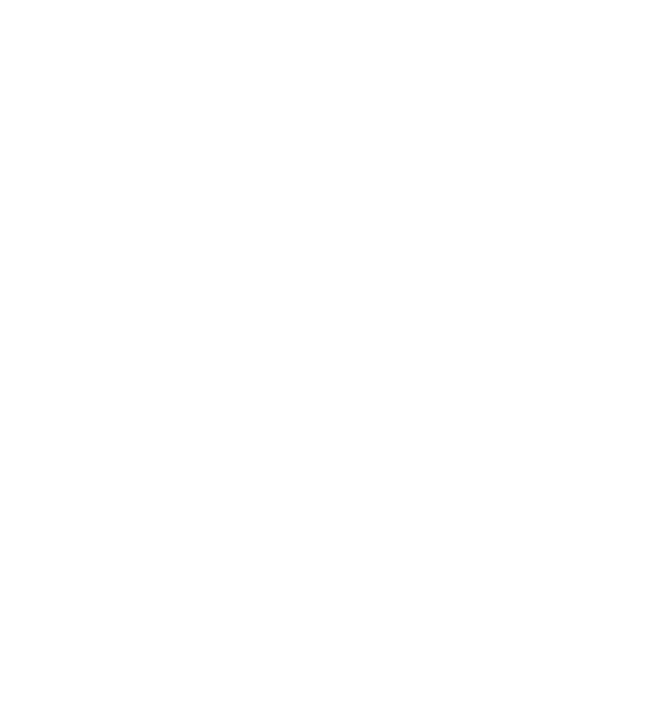
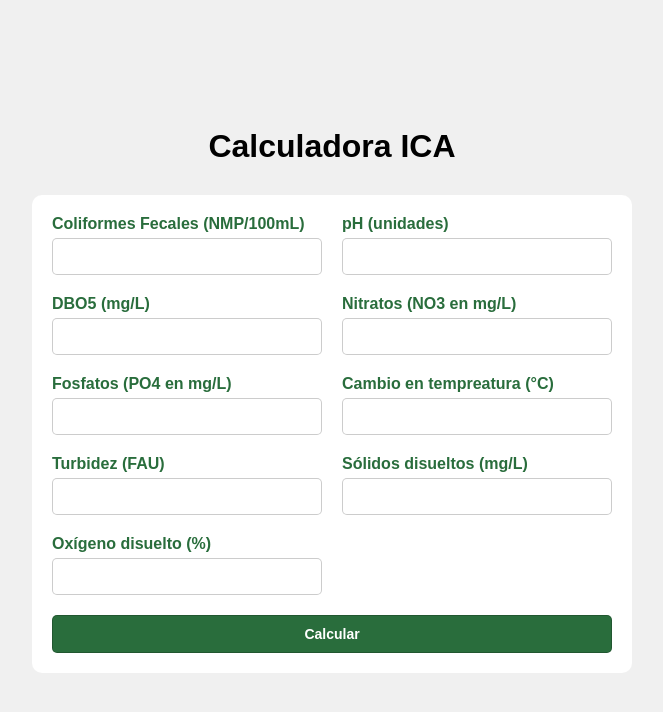
Before and after one commit to oscarale28/ufg-calculadora-ica, a plain HTML site: page index.html in a window 1280 px wide. Shown: the whole page, without its empty margins (308-971 px from the left). Drawn offline with Linux system fonts and the light colour scheme.

Commit message:
feat: gui

```diff
--- a/index.html
+++ b/index.html
@@ -1,11 +1,57 @@
 <!DOCTYPE html>
 <html lang="es">
-<head>
-    <meta charset="UTF-8">
-    <meta name="viewport" content="width=device-width, initial-scale=1.0">
+  <head>
+    <meta charset="UTF-8" />
+    <meta name="viewport" content="width=device-width, initial-scale=1.0" />
     <title>Calculadora ICA</title>
-</head>
-<body>
-
-</body>
+    <link rel="stylesheet" href="styles.css" />
+  </head>
+  <body>
+    <h1>Calculadora ICA</h1>
+    <form action="">
+      <div class="form-grid">
+        <div class="form-group">
+          <label for="coliformes">Coliformes Fecales (NMP/100mL)</label>
+          <input type="number" name="coliformes" id="coliformes" />
+        </div>
+        <div class="form-group">
+          <label for="pH">pH (unidades)</label>
+          <input type="number" name="pH" id="pH" />
+        </div>
+        <div class="form-group">
+          <label for="DBO5">DBO5 (mg/L)</label>
+          <input type="number" name="DBO5" id="DBO5" />
+        </div>
+        <div class="form-group">
+          <label for="nitratos">Nitratos (NO3 en mg/L)</label>
+          <input type="number" name="nitratos" id="nitratos" />
+        </div>
+        <div class="form-group">
+          <label for="fosfatos">Fosfatos (PO4 en mg/L)</label>
+          <input type="number" name="fosfatos" id="fosfatos" />
+        </div>
+        <div class="form-group">
+          <label for="cambioTemp">Cambio en tempreatura (°C)</label>
+          <input type="number" name="cambioTemp" id="cambioTemp" />
+        </div>
+        <div class="form-group">
+          <label for="turbidez">Turbidez (FAU)</label>
+          <input type="number" name="turbidez" id="turbidez" />
+        </div>
+        <div class="form-group">
+          <label for="solidosDisueltos">Sólidos disueltos (mg/L)</label>
+          <input type="number" name="solidosDisueltos" id="solidosDisueltos" />
+        </div>
+        <div class="form-group">
+          <label for="oxigenoDisuelto">Oxígeno disuelto (%)</label>
+          <input
+            type="number"
+            name="oxigenoDisuelto"
+            id="oxigenoDisuelto"
+          />
+        </div>
+      </div>
+      <button type="submit">Calcular</button>
+    </form>
+  </body>
 </html>
--- a/styles.css
+++ b/styles.css
@@ -0,0 +1,84 @@
+* {
+    margin: 0;
+    padding: 0;
+    box-sizing: border-box;
+}
+
+body {
+    font-family: 'Arial', sans-serif;
+    background-color: #f0f0f0;
+    display: flex;
+    flex-direction: column;
+    justify-content: center;
+    align-items: center;
+    height: 100vh;
+}
+
+form {
+    display: flex;
+    flex-direction: column;
+    background-color: #fff;
+    padding: 20px;
+    border-radius: 10px;
+    width: 600px;
+    margin-top: 30px;
+    gap: 20px;
+
+
+    .form-grid {
+        display: grid;
+        grid-template-columns: 1fr 1fr;
+        gap: 20px;
+
+        .form-group {
+            display: flex;
+            flex-direction: column;
+            gap: 5px;
+            min-height: 50px;
+
+            label {
+                font-size: 16px;
+                font-weight: 600;
+                color: rgb(41, 109, 60);
+                white-space: wrap;
+            }
+
+            input {
+                padding: 10px;
+                border-radius: 5px;
+                border: 1px solid rgba(0, 0, 0, 0.2);
+            }
+
+            input::-webkit-outer-spin-button,
+            input::-webkit-inner-spin-button {
+                -webkit-appearance: none;
+                margin: 0;
+            }
+
+        }
+    }
+
+
+    button {
+        padding: 10px;
+        border-radius: 5px;
+        border: 1px solid rgba(0, 0, 0, 0.2);
+        background-color: rgb(41, 109, 60);
+        color: #fff;
+        cursor: pointer;
+        font-size: 14px;
+        font-weight: 600;
+        transition: background-color 0.3s ease;
+    }
+
+    button:hover {
+        background-color: rgb(29, 58, 37);
+    }
+
+}
+
+@media (max-width: 45rem) {
+    .form-grid {
+        grid-template-columns: 1fr;
+    }
+}
```
